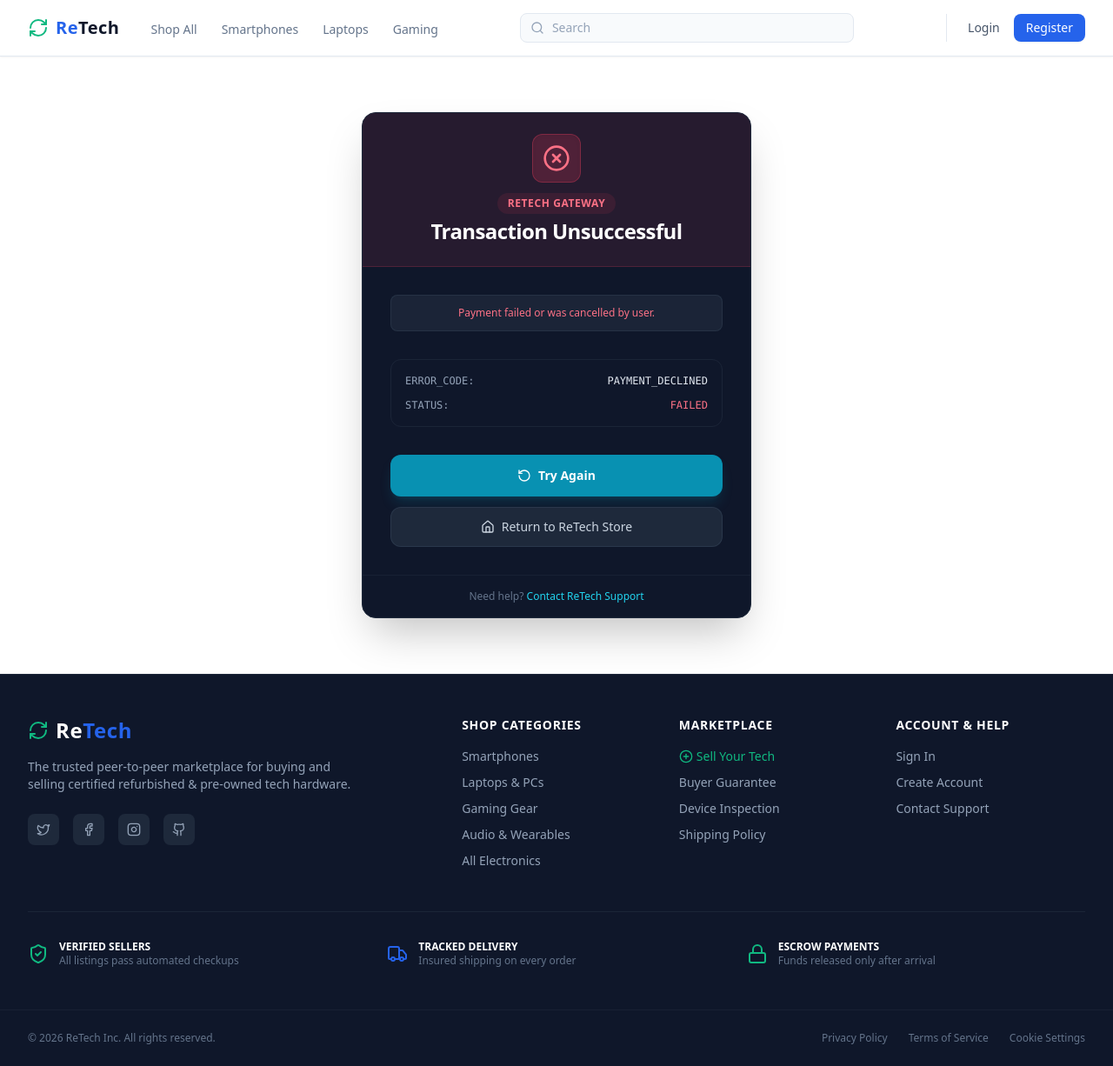
After one commit to bipinjlimbu/C2C-E-Commerce---Django-Project, a Django app: page /payment/failed/ in a window 1280 px wide. The commit adds this page. Shown: the whole page at 87% size. Run offline with Django 5.2, Linux system fonts and the light colour scheme.

Commit message:
Payment Failed Process Added

```diff
--- /dev/null
+++ b/rt_project/rt_app/templates/main/payment_failed_page.html
@@ -0,0 +1,84 @@
+<!DOCTYPE html>
+<html lang="en">
+<head>
+    <meta charset="UTF-8">
+    <meta name="viewport" content="width=device-width, initial-scale=1.0">
+    <title>Transaction Failed | ReTech</title>
+    {% load static %}
+    <link href="{% static 'css/styles.css' %}" rel="stylesheet" />
+</head>
+
+<body class="bg-slate-950 flex flex-col min-h-screen text-slate-100 font-sans antialiased">
+    {% include 'components/_navbar.html' %}
+
+    {% include 'components/_messages.html' %}
+
+    <main class="flex-grow flex items-center justify-center py-16 px-4">
+        <div class="max-w-md w-full bg-slate-900 border border-slate-800 rounded-2xl shadow-2xl overflow-hidden">
+
+            <div class="bg-rose-500/10 border-b border-rose-500/20 p-6 text-center flex flex-col items-center">
+                <div class="w-14 h-14 rounded-xl bg-rose-500/20 border border-rose-500/30 flex items-center justify-center text-rose-400 mb-3 shadow-inner">
+                    <i data-lucide="x-circle" class="w-8 h-8"></i>
+                </div>
+                <span class="inline-block px-3 py-1 rounded-full bg-rose-500/10 text-rose-400 text-xs font-semibold uppercase tracking-wider mb-1">
+                    ReTech Gateway
+                </span>
+                <h2 class="text-2xl font-bold text-white tracking-tight">
+                    Transaction Unsuccessful
+                </h2>
+            </div>
+
+            <div class="p-8 text-center">
+                <p class="text-slate-400 text-sm leading-relaxed mb-8">
+                    {% if messages %}
+                        {% for message in messages %}
+                            <span class="block bg-slate-800/80 border border-slate-700/50 rounded-lg p-3 text-rose-400 font-medium text-xs">
+                                {{ message }}
+                            </span>
+                        {% endfor %}
+                    {% else %}
+                        The checkout window timed out, payment was canceled, or the transaction authorization was declined.
+                    {% endif %}
+                </p>
+
+                <div class="bg-slate-950/60 rounded-xl border border-slate-800/80 p-4 mb-8 text-left space-y-3 text-xs font-mono">
+                    <div class="flex justify-between text-slate-400">
+                        <span>ERROR_CODE:</span>
+                        <span class="text-slate-200">PAYMENT_DECLINED</span>
+                    </div>
+                    <div class="flex justify-between text-slate-400">
+                        <span>STATUS:</span>
+                        <span class="text-rose-400">FAILED</span>
+                    </div>
+                </div>
+
+                <div class="space-y-3">
+                    <a href="/products/" class="w-full bg-cyan-600 hover:bg-cyan-500 text-white font-semibold py-3.5 px-4 rounded-xl shadow-lg shadow-cyan-600/20 flex items-center justify-center gap-2 transition-all duration-200 text-sm">
+                        <i data-lucide="rotate-ccw" class="w-4 h-4"></i>
+                        Try Again
+                    </a>
+
+                    <a href="/" class="w-full bg-slate-800 hover:bg-slate-700 text-slate-300 font-medium py-3 px-4 rounded-xl border border-slate-700/60 flex items-center justify-center gap-2 transition-all duration-200 text-sm">
+                        <i data-lucide="home" class="w-4 h-4"></i>
+                        Return to ReTech Store
+                    </a>
+                </div>
+            </div>
+
+            <div class="bg-slate-950/40 border-t border-slate-800/60 px-6 py-4 text-center">
+                <p class="text-xs text-slate-500">
+                    Need help? <a href="/contact/" class="text-cyan-400 hover:underline">Contact ReTech Support</a>
+                </p>
+            </div>
+
+        </div>
+    </main>
+
+    {% include 'components/_footer.html' %}
+
+    <script src="{% static 'js/lucide.min.js' %}"></script>
+    <script>
+        lucide.createIcons();
+    </script>
+</body>
+</html>
--- a/rt_project/rt_app/urls.py
+++ b/rt_project/rt_app/urls.py
@@ -3,7 +3,7 @@ from .views.main_view import home_view
 from .views.auth_view import register_view, login_view, logout_view
 from .views.profile_view import profile_view, edit_profile_view, delete_profile_view
 from .views.product_view import add_product_view, delete_product_view, edit_product_view, is_active_toggle_view, products_view, product_detail_view
-from .views.payment_view import initiate_payment_view, payment_success_view
+from .views.payment_view import initiate_payment_view, payment_success_view, payment_failed_view
 from .views.dashboard import customer_dashboard_view
 
 urlpatterns = [
@@ -22,5 +22,6 @@ urlpatterns = [
     path('products/<int:product_id>/', product_detail_view, name='product_detail'),
     path('payment/initiate/', initiate_payment_view, name='initiate_payment'),
     path('payment/success/', payment_success_view, name='payment_success'),
+    path('payment/failed/', payment_failed_view, name='payment_failed'),
     path('dashboard/', customer_dashboard_view, name='customer_dashboard'),
 ]
--- a/rt_project/rt_app/views/payment_view.py
+++ b/rt_project/rt_app/views/payment_view.py
@@ -176,3 +176,8 @@ def payment_success_view(request):
     else:
         messages.error(request, "Payment verification failed or transaction incomplete.")
         return redirect('payment_failed')
+
+
+def payment_failed_view(request):
+    messages.error(request, "Payment failed or was cancelled by user.")
+    return render(request, 'main/payment_failed_page.html')
--- a/rt_project/static/css/styles.css
+++ b/rt_project/static/css/styles.css
@@ -436,7 +436,7 @@ Ensure the default browser behavior of the `hidden` attribute.
   border-color: rgb(229 231 235 / var(--tw-border-opacity));
 }
 
-.shadow-sm, .shadow-2xl, .shadow-md, .shadow-lg, .hover\:shadow-md {
+.shadow-sm, .shadow-2xl, .shadow-md, .shadow-lg, .shadow-inner, .hover\:shadow-md {
   --tw-ring-offset-shadow: 0 0 #0000;
   --tw-ring-shadow: 0 0 #0000;
   --tw-shadow: 0 0 #0000;
@@ -693,6 +693,10 @@ Ensure the default browser behavior of the `hidden` attribute.
   display: block;
 }
 
+.inline-block {
+  display: inline-block;
+}
+
 .flex {
   display: flex;
 }
@@ -799,6 +803,10 @@ Ensure the default browser behavior of the `hidden` attribute.
 
 .h-11 {
   height: 2.75rem;
+}
+
+.h-14 {
+  height: 3.5rem;
 }
 
 .max-h-full {
@@ -884,6 +892,10 @@ Ensure the default browser behavior of the `hidden` attribute.
 .w-fit {
   width: -moz-fit-content;
   width: fit-content;
+}
+
+.w-14 {
+  width: 3.5rem;
 }
 
 .min-w-\[320px\] {
@@ -1352,6 +1364,22 @@ Ensure the default browser behavior of the `hidden` attribute.
   border-color: rgb(37 99 235 / var(--tw-border-opacity));
 }
 
+.border-rose-500\/20 {
+  border-color: rgb(244 63 94 / 0.2);
+}
+
+.border-rose-500\/30 {
+  border-color: rgb(244 63 94 / 0.3);
+}
+
+.border-slate-700\/50 {
+  border-color: rgb(51 65 85 / 0.5);
+}
+
+.border-slate-700\/60 {
+  border-color: rgb(51 65 85 / 0.6);
+}
+
 .border-t-transparent {
   border-top-color: transparent;
 }
@@ -1499,6 +1527,23 @@ Ensure the default browser behavior of the `hidden` attribute.
   background-color: rgb(239 246 255 / 0.6);
 }
 
+.bg-rose-500\/10 {
+  background-color: rgb(244 63 94 / 0.1);
+}
+
+.bg-rose-500\/20 {
+  background-color: rgb(244 63 94 / 0.2);
+}
+
+.bg-slate-800\/80 {
+  background-color: rgb(30 41 59 / 0.8);
+}
+
+.bg-cyan-600 {
+  --tw-bg-opacity: 1;
+  background-color: rgb(8 145 178 / var(--tw-bg-opacity));
+}
+
 .bg-gradient-to-r {
   background-image: linear-gradient(to right, var(--tw-gradient-stops));
 }
@@ -1675,6 +1720,11 @@ Ensure the default browser behavior of the `hidden` attribute.
   padding-bottom: 0px;
 }
 
+.py-16 {
+  padding-top: 4rem;
+  padding-bottom: 4rem;
+}
+
 .pt-2 {
   padding-top: 0.5rem;
 }
@@ -1950,6 +2000,26 @@ Ensure the default browser behavior of the `hidden` attribute.
 .text-purple-600 {
   --tw-text-opacity: 1;
   color: rgb(147 51 234 / var(--tw-text-opacity));
+}
+
+.text-slate-100 {
+  --tw-text-opacity: 1;
+  color: rgb(241 245 249 / var(--tw-text-opacity));
+}
+
+.text-rose-400 {
+  --tw-text-opacity: 1;
+  color: rgb(251 113 133 / var(--tw-text-opacity));
+}
+
+.text-slate-200 {
+  --tw-text-opacity: 1;
+  color: rgb(226 232 240 / var(--tw-text-opacity));
+}
+
+.text-cyan-400 {
+  --tw-text-opacity: 1;
+  color: rgb(34 211 238 / var(--tw-text-opacity));
 }
 
 .decoration-2 {
@@ -2003,6 +2073,17 @@ Ensure the default browser behavior of the `hidden` attribute.
   box-shadow: var(--tw-ring-offset-shadow, 0 0 #0000), var(--tw-ring-shadow, 0 0 #0000), var(--tw-shadow);
 }
 
+.shadow-inner {
+  --tw-shadow: inset 0 2px 4px 0 rgb(0 0 0 / 0.05);
+  --tw-shadow-colored: inset 0 2px 4px 0 var(--tw-shadow-color);
+  box-shadow: var(--tw-ring-offset-shadow, 0 0 #0000), var(--tw-ring-shadow, 0 0 #0000), var(--tw-shadow);
+}
+
+.shadow-cyan-600\/20 {
+  --tw-shadow-color: rgb(8 145 178 / 0.2);
+  --tw-shadow: var(--tw-shadow-colored);
+}
+
 .filter {
   filter: var(--tw-filter);
 }
@@ -2054,6 +2135,10 @@ Ensure the default browser behavior of the `hidden` attribute.
 
 .duration-300 {
   transition-duration: 300ms;
+}
+
+.duration-200 {
+  transition-duration: 200ms;
 }
 
 .ease-\[cubic-bezier\(0\.18\2c 0\.89\2c 0\.32\2c 1\.28\)\] {
@@ -2256,6 +2341,16 @@ Ensure the default browser behavior of the `hidden` attribute.
   background-color: rgb(185 28 28 / var(--tw-bg-opacity));
 }
 
+.hover\:bg-cyan-500:hover {
+  --tw-bg-opacity: 1;
+  background-color: rgb(6 182 212 / var(--tw-bg-opacity));
+}
+
+.hover\:bg-slate-700:hover {
+  --tw-bg-opacity: 1;
+  background-color: rgb(51 65 85 / var(--tw-bg-opacity));
+}
+
 .hover\:text-white:hover {
   --tw-text-opacity: 1;
   color: rgb(255 255 255 / var(--tw-text-opacity));
```
Also changed, not shown: rt_project/db.sqlite3.
